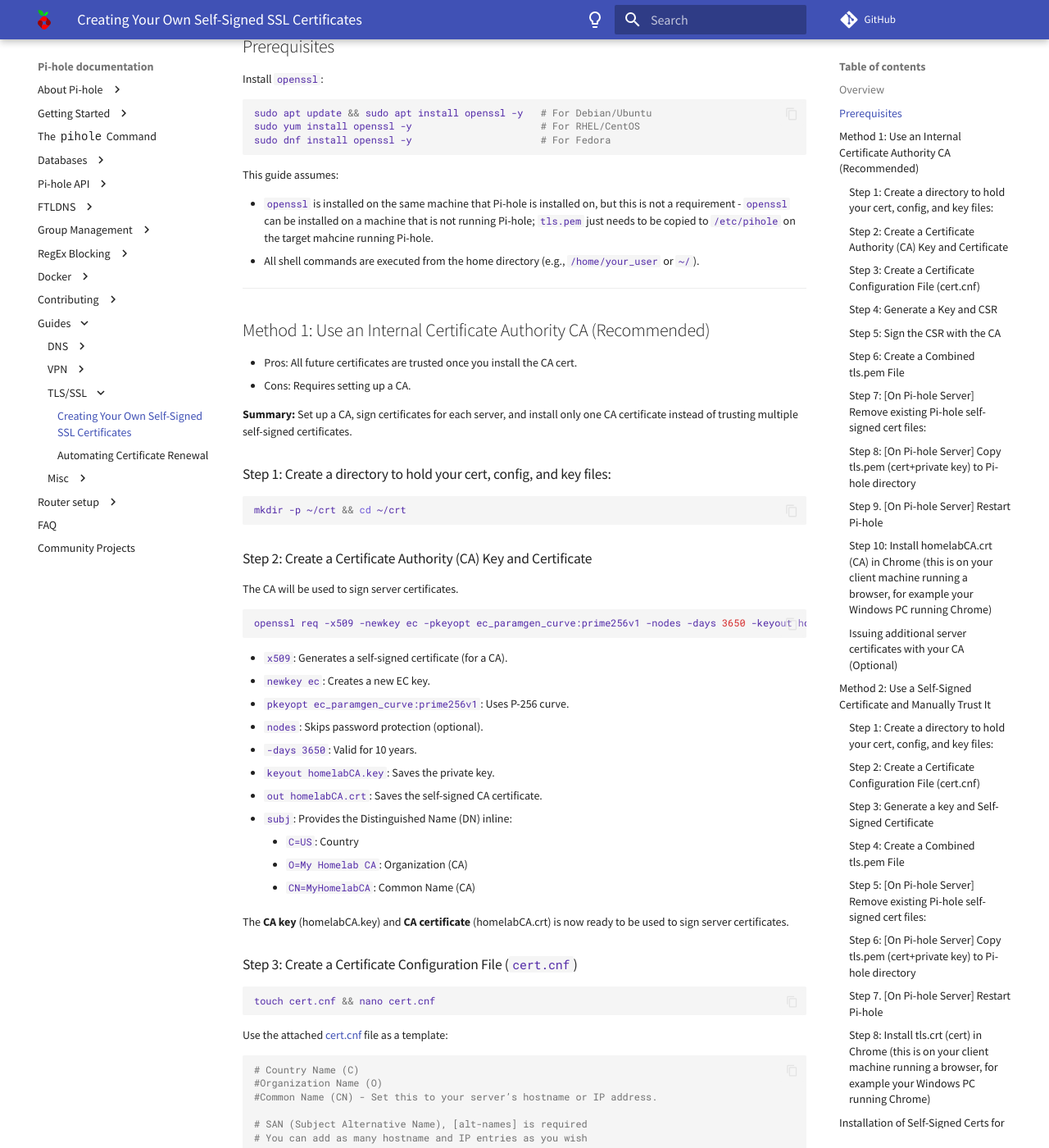
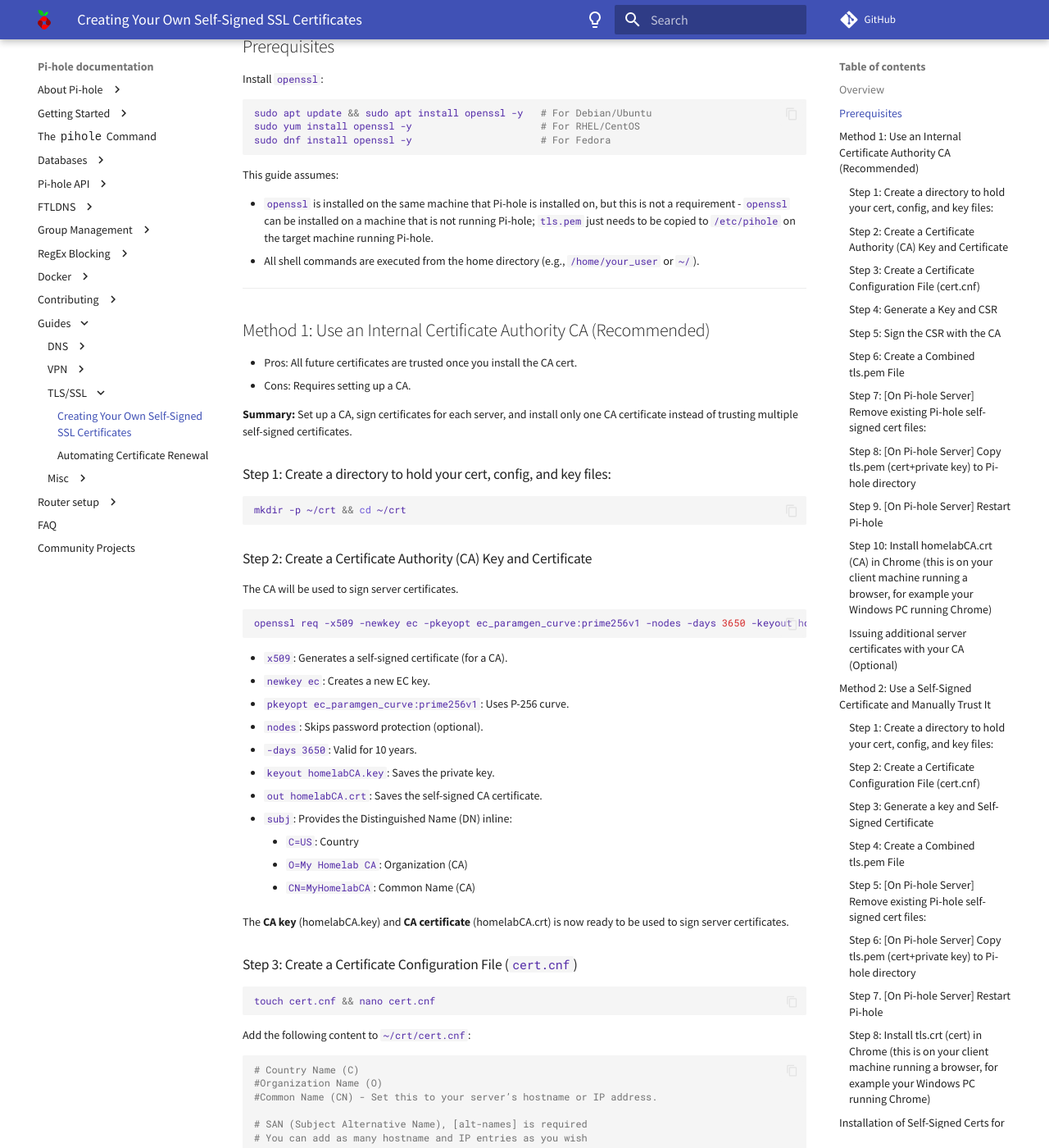
Before and after one commit to pi-hole/docs, an MkDocs documentation site: the page built from docs/guides/ssl/self-signed.md, in a window 1280 px wide and 1400 px high, scrolled down 271 px. Shown: the whole window at 82% size. Built offline with MkDocs 1.6.1 and Material for MkDocs 9.7.7, drawn with Linux system fonts in a browser that asks for light colours; comment, search, counter and statistics services are not loaded; some of the changed text lies outside the part shown.

Commit message:
Address review feedback
- Remove external Gist links and embed cert.cnf template inline
- Fix typo: 'mahcine' -> 'machine'

Signed-off-by: Christian Kaczmarek <kaczmar2@outlook.com>

````diff
--- a/docs/guides/ssl/self-signed.md
+++ b/docs/guides/ssl/self-signed.md
@@ -17,7 +17,7 @@
 This guide assumes:
 
 - `openssl` is installed on the same machine that Pi-hole is installed on, but this is not a requirement -
-`openssl` can be installed on a machine that is not running Pi-hole; `tls.pem` just needs to be copied to `/etc/pihole` on the target mahcine running Pi-hole.
+`openssl` can be installed on a machine that is not running Pi-hole; `tls.pem` just needs to be copied to `/etc/pihole` on the target machine running Pi-hole.
 - All shell commands are executed from the home directory (e.g., `/home/your_user` or `~/`).
 
 ---
@@ -63,7 +63,7 @@
 touch cert.cnf && nano cert.cnf
 ```
 
-Use the attached [cert.cnf](https://gist.github.com/kaczmar2/e1b5eb635c1a1e792faf36508c5698ee#file-cert-cnf) file as a template:
+Add the following content to `~/crt/cert.cnf`:
 
 ```ini
 # Country Name (C)
@@ -194,7 +194,7 @@
 touch cert.cnf && nano cert.cnf
 ```
 
-Use the attached [cert.cnf](https://gist.github.com/kaczmar2/e1b5eb635c1a1e792faf36508c5698ee#file-cert-cnf) file as a template:
+Add the following content to `~/crt/cert.cnf`:
 
 ```ini
 # Country Name (C)
````
